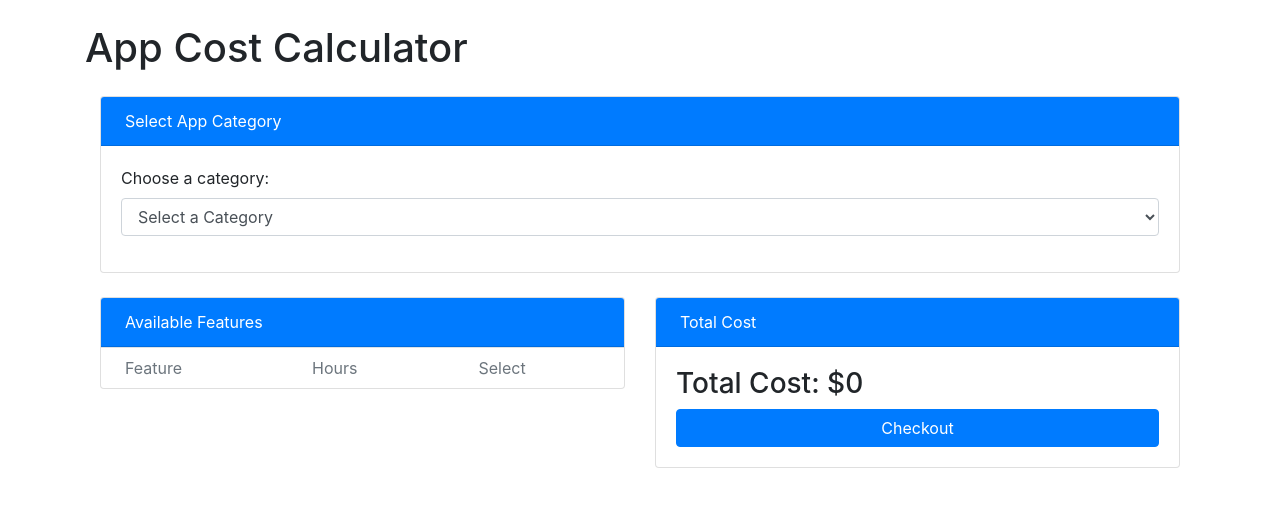
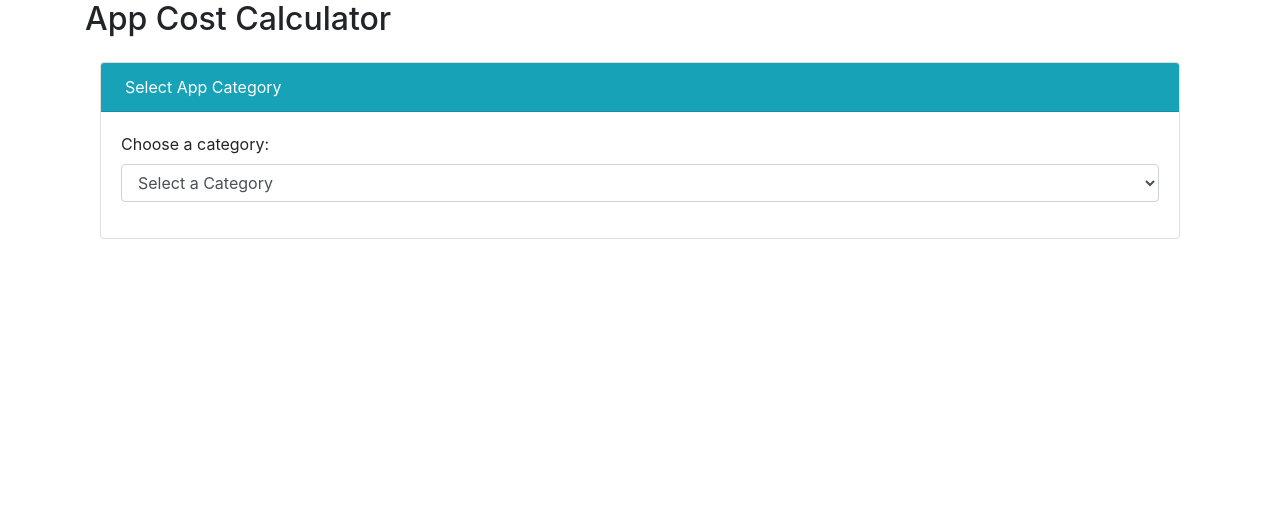
Before and after one commit to NgengeEtienne/app_cost_calculator, a Django app: page /calculator/ in a window 1280 px wide. Shown: the top 507 px of the page. Run offline with Django 5.2, Linux system fonts and the light colour scheme; data comes from the database, SQL or seed files in the repository; some libraries are stand-ins or nearby versions.

Commit message:
all good now

```diff
--- a/calculator/templates/base.html
+++ b/calculator/templates/base.html
@@ -11,7 +11,7 @@
 </head>
 <body>
     <div class="container">
-        <h1 class="mt-4">App Cost Calculator</h1>
+        <h2 class="display-6 mb-0">App Cost Calculator</h2>
         <div class="content">
             {% block content %}
             {% endblock %}
--- a/calculator/templates/calculator/index.html
+++ b/calculator/templates/calculator/index.html
@@ -3,7 +3,7 @@
 {% block content %}
 <div class="container mt-4">
     <div class="card mb-4">
-        <div class="card-header bg-primary text-white px-4">
+        <div class="card-header bg-info text-white px-4">
             <div class="fw-500">Select App Category</div>
         </div>
         <div class="card-body">
@@ -21,10 +21,10 @@
         </div>
     </div>
 
-    <div class="row">
+    <div class="row" id="display">
         <div class="col-lg-6">
             <div class="card">
-                <div class="card-header bg-primary text-white px-4">
+                <div class="card-header bg-info text-white px-4">
                     <div class="fw-500">Available Features</div>
                 </div>
                 <div class="card-body p-0">
@@ -39,6 +39,11 @@
                             </thead>
                             <tbody id="featuresBody">
                                 <!-- Features will be populated here via AJAX -->
+                                <tr>
+                                    <td colspan="3" class="text-center text-muted">
+                                        Select a category!
+                                    </td>
+                                </tr>
                             </tbody>
                         </table>
                     </div>
@@ -47,13 +52,13 @@
         </div>
 
         <div class="col-lg-6">
-            <div class="card mt-4 mt-lg-0">
-                <div class="card-header bg-primary text-white px-4">
+            <div class="card mb-4">
+                <div class="card-header bg-info text-white px-4">
                     <div class="fw-500">Total Cost</div>
                 </div>
                 <div class="card-body">
                     <h3>Total Cost: $<span id="totalCost">0</span></h3>
-                    <button class="btn btn-primary btn-block">Checkout</button>
+                    <button id="checkoutBtn" class="btn btn-success btn-block" disabled>Checkout</button>
                 </div>
             </div>
         </div>
@@ -63,6 +68,8 @@
 <script src="https://code.jquery.com/jquery-3.3.1.js"></script>
 <script>
 $(document).ready(function() {
+    $('#display').hide(); // Hides the element
+
     $('#categorySelect').change(function() {
         var categoryId = $(this).val();
         if (categoryId) {
@@ -70,6 +77,8 @@ $(document).ready(function() {
                 url: "{% url 'get_features' 0 %}".replace('0', categoryId),
                 type: 'GET',
                 success: function(data) {
+                    $('#display').show(); // Changes visibility from hidden to visible
+
                     $('#featuresBody').empty();  // Clear the table body
                     data.features.forEach(function(feature) {
                         $('#featuresBody').append(`
@@ -86,8 +95,10 @@ $(document).ready(function() {
                 }
             });
         } else {
+            $('#display').hide(); // Hides the element
             $('#featuresBody').empty();
             $('#totalCost').text('0');
+            $('#checkoutBtn').prop('disabled', true);  // Disable checkout button
         }
     });
 
@@ -97,6 +108,7 @@ $(document).ready(function() {
             totalCost += $(this).data('hours') * 10;  // Assuming $10 per hour
         });
         $('#totalCost').text(totalCost);
+        $('#checkoutBtn').prop('disabled', totalCost === 0);  // Disable checkout if no features selected
     });
 });
 </script>
```
